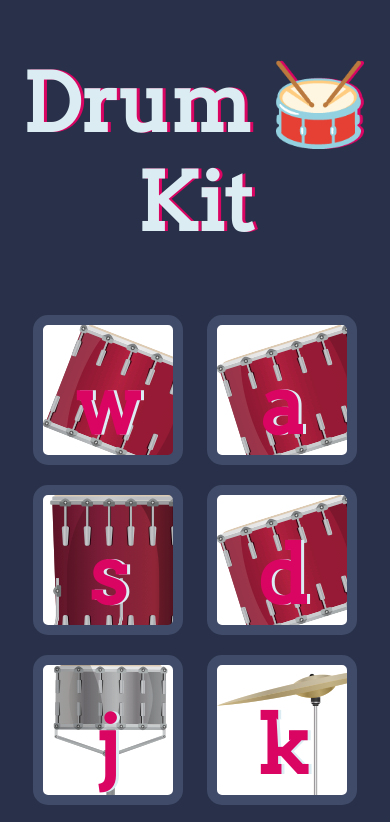
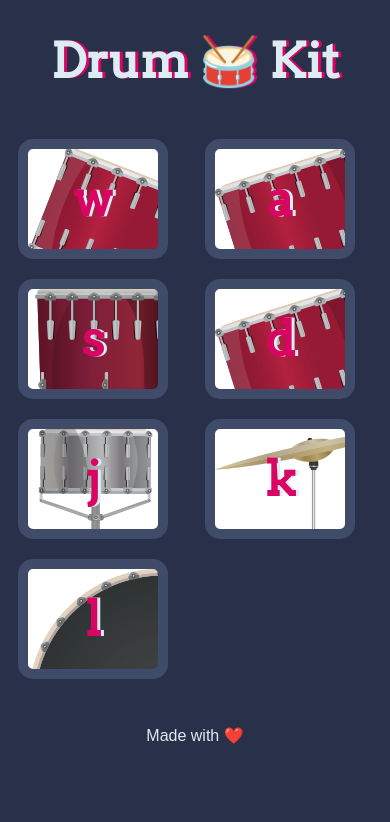
Before and after one commit to nitish2101/Drum-Kit, a plain HTML site: page index.html in a window 390 px wide. Shown: the top 822 px of the page. Drawn offline with Linux system fonts and the light colour scheme.

Commit message:
Mobile View Added

```diff
--- a/index.html
+++ b/index.html
@@ -1,7 +1,11 @@
 <!DOCTYPE html>
 <html lang="en" dir="ltr">
   <head>
-    <meta charset="utf-8" />
+    <meta
+      charset="utf-8"
+      content="width=device-width,initial-scale=1"
+      name="viewport"
+    />
     <title>Drum Kit</title>
     <link rel="stylesheet" href="styles.css" />
     <link
--- a/styles.css
+++ b/styles.css
@@ -78,3 +78,17 @@ footer {
   margin: 10px;
   background-color: white;
 }
+@media only screen and (max-width: 500px) {
+  .set {
+    display: grid;
+    grid-template-columns: 1fr 1fr;
+    grid-template-rows: 1fr 1fr 1fr;
+  }
+  h1 {
+    font-size: 3rem;
+  }
+  .drum {
+    font-size: 3rem;
+    height: 120px;
+  }
+}
```
Also changed, not shown: sacadc.html (added), 1 other file.
